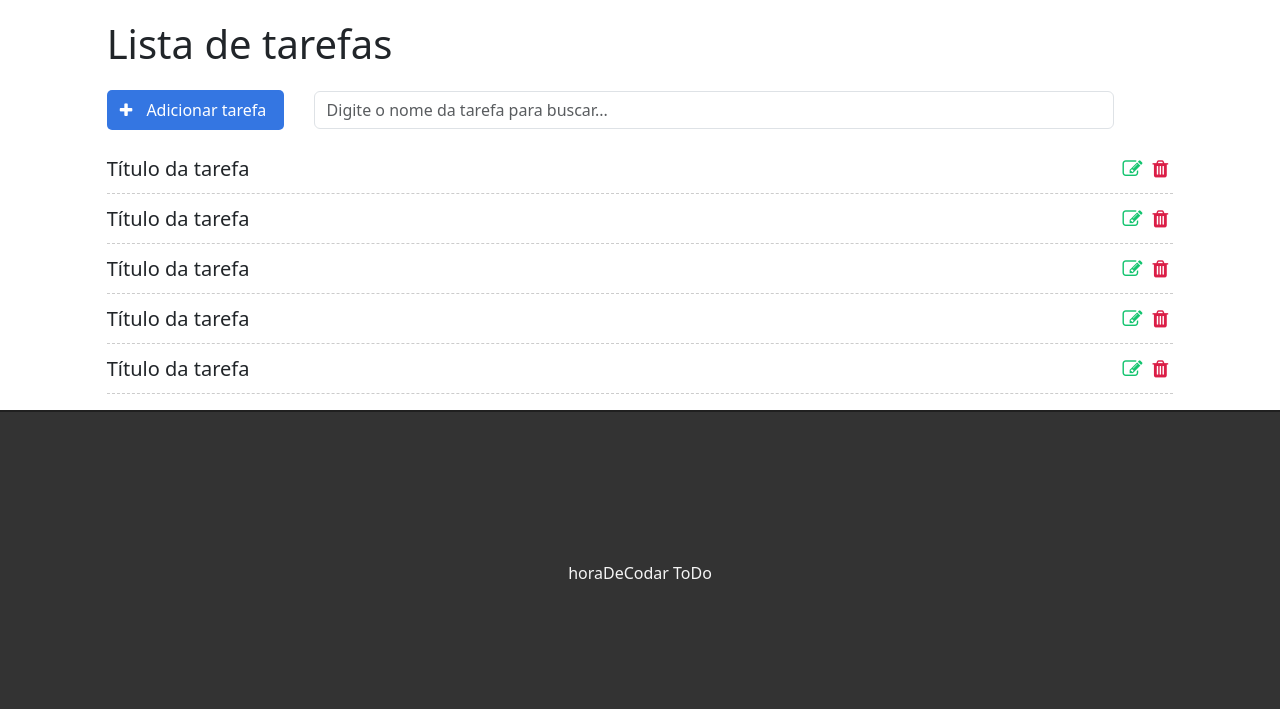
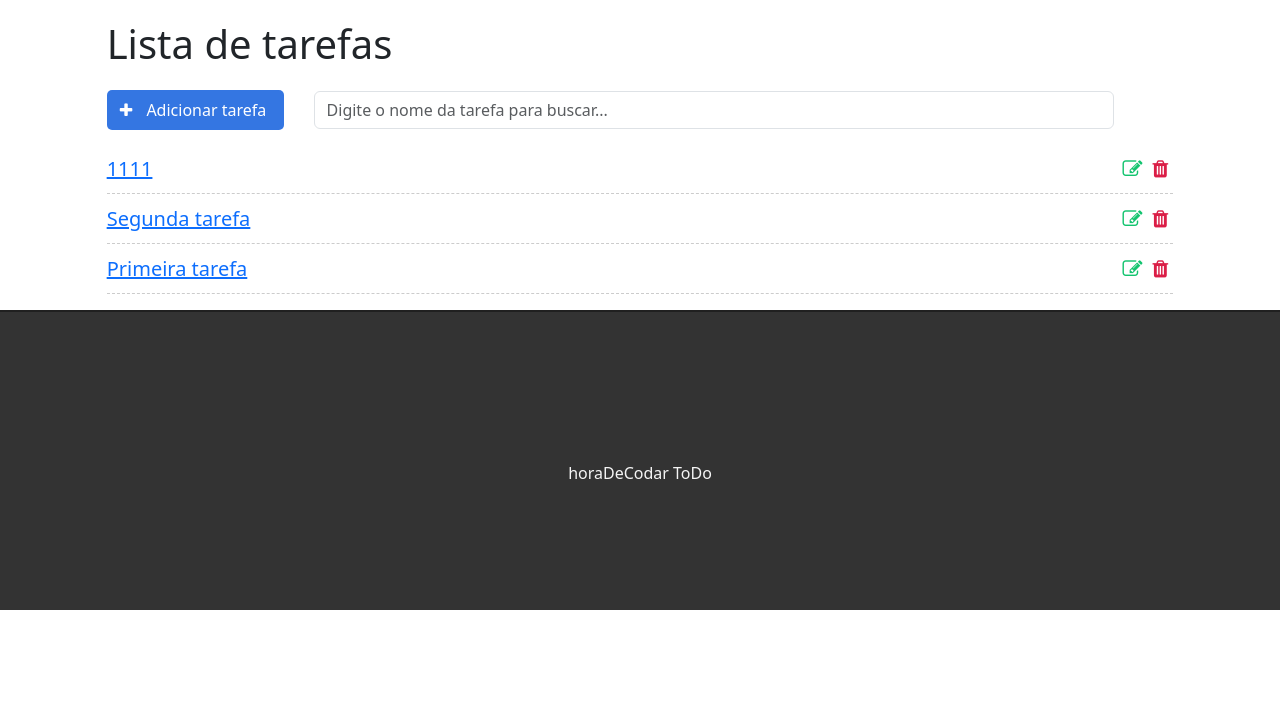
Before and after one commit to elvisclaudino/todo-django, a Django app: page / in a window 1280 px wide. Shown: the part 57-766 px from the top of the page. Run offline with Django 4.2, Linux system fonts and the light colour scheme; data comes from the database, SQL or seed files in the repository; both versions use the stored data as it was after the commit.

Commit message:
[add]: insert

```diff
--- a/tasks/static/css/styles.css
+++ b/tasks/static/css/styles.css
@@ -23,6 +23,10 @@
 }
 
 /* Botão de adicionar */
+
+#add-link {
+  text-decoration: none;
+}
 
 .add-div {
   background-color: #3476e2;
--- a/tasks/templates/base.html
+++ b/tasks/templates/base.html
@@ -21,7 +21,7 @@
     <div class="container-fluid">
       <nav class="navbar navbar-expand-lg bg-body-tertiary">
         <div class="container-fluid">
-          <a class="navbar-brand" href="#">To Do</a>
+          <a class="navbar-brand" href="/">To Do</a>
           <button
             class="navbar-toggler"
             type="button"
--- a/tasks/templates/tasks/list.html
+++ b/tasks/templates/tasks/list.html
@@ -2,7 +2,9 @@
 {%block content %}
 <div class="offset-1 col-10 list-div">
   <h1>Lista de tarefas</h1>
-  <div class="col-2 add-div"><i class="fa fa-plus"></i> Adicionar tarefa</div>
+  <a id="add-link" href="newtask/">
+    <div class="col-2 add-div"><i class="fa fa-plus"></i> Adicionar tarefa</div>
+  </a>
   <div class="col-9 search-div">
     <form action="">
       <input
@@ -15,31 +17,13 @@
     </form>
   </div>
   <ul class="task-list">
+    {% for task in tasks %}
     <li class="task-item">
-      <span>Título da tarefa</span>
+      <span><a href="/task/{{task.id}}">{{ task.title }}</a></span>
       <span><i class="fa fa-trash"></i></span>
       <span><i class="fa fa-edit"></i></span>
     </li>
-    <li class="task-item">
-      <span>Título da tarefa</span>
-      <span><i class="fa fa-trash"></i></span>
-      <span><i class="fa fa-edit"></i></span>
-    </li>
-    <li class="task-item">
-      <span>Título da tarefa</span>
-      <span><i class="fa fa-trash"></i></span>
-      <span><i class="fa fa-edit"></i></span>
-    </li>
-    <li class="task-item">
-      <span>Título da tarefa</span>
-      <span><i class="fa fa-trash"></i></span>
-      <span><i class="fa fa-edit"></i></span>
-    </li>
-    <li class="task-item">
-      <span>Título da tarefa</span>
-      <span><i class="fa fa-trash"></i></span>
-      <span><i class="fa fa-edit"></i></span>
-    </li>
+    {% endfor %}
   </ul>
 </div>
 {% endblock %}
--- a/tasks/urls.py
+++ b/tasks/urls.py
@@ -5,5 +5,7 @@ from . import views
 urlpatterns = [
     path("helloworld/", views.helloWorld),
     path("", views.taskList, name="task-list"),
+    path("task/<int:id>", views.taskView, name="task-view"),
+    path("newtask/", views.newTask, name="new-task"),
     path("yourname/<str:name>", views.yourName, name="your-name"),
 ]
--- a/tasks/views.py
+++ b/tasks/views.py
@@ -1,14 +1,38 @@
-from django.shortcuts import render
+from django.shortcuts import render, get_object_or_404, redirect
 from django.http import HttpResponse
+from .forms import TaskForm
+
+from .models import Task
+
+
+def taskList(request):
+    tasks = Task.objects.all().order_by("-created_at")
+    return render(request, "tasks/list.html", {"tasks": tasks})
+
+
+def taskView(request, id):
+    task = get_object_or_404(Task, pk=id)
+    return render(request, "tasks/task.html", {"task": task})
+
+
+def newTask(request):
+    if request.method == "POST":
+        form = TaskForm(request.POST)
+
+        if form.is_valid():
+            task = form.save(commit=False)
+            task.done = "doing"
+            task.save()
+            return redirect("/")
+
+    else:
+        form = TaskForm()
+        return render(request, "tasks/addtask.html", {"form": form})
 
 
 def helloWorld(request):
     return HttpResponse("Hello World!")
 
 
-def taskList(request):
-    return render(request, "tasks/list.html")
-
-
 def yourName(request, name):
     return render(request, "tasks/yourname.html", {"name": name})
```
Also changed, not shown: tasks/forms.py (added, +9 -0 lines), tasks/templates/tasks/addtask.html (added, +10 -0 lines), tasks/templates/tasks/task.html (added, +7 -0 lines), db.sqlite3.
